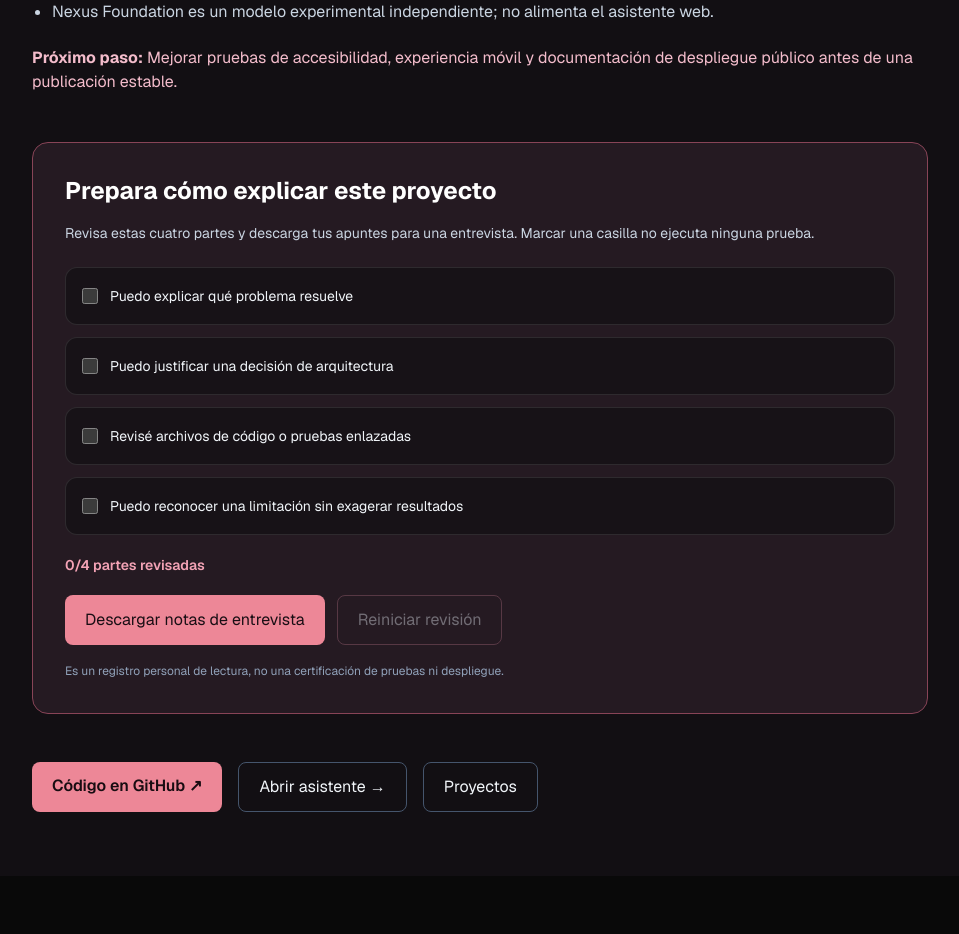
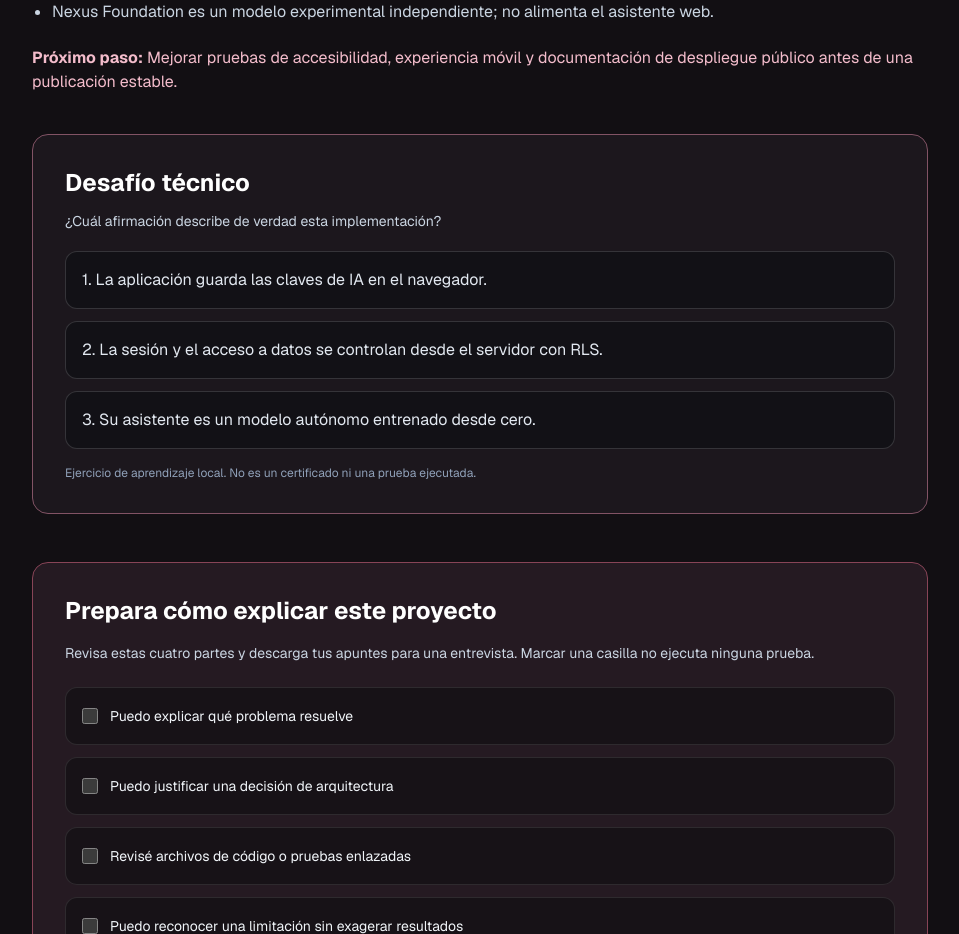
Before and after one commit to Dleteo/Nexus-AI, a Next.js app: page /projects/nexus-ai in a window 1280 px wide. Shown: the part 2420-3354 px from the top of the page, without its empty margins (160-1119 px from the left). Before the commit the page ends 3296 px from the top, so only its background shows below. Built offline with nearby package versions, Linux system fonts and the light colour scheme; a web font is replaced by a local one.

Commit message:
feat(workspace): add evidence-based architecture challenge to five case studies

```diff
--- a/app/projects/[slug]/page.tsx
+++ b/app/projects/[slug]/page.tsx
@@ -1,5 +1,6 @@
 import type { Metadata } from "next";
 import InterviewReviewChecklist from "../../../components/career/InterviewReviewChecklist";
+import ArchitectureChallenge from "../../../components/career/ArchitectureChallenge";
 import Link from "next/link";
 import { notFound } from "next/navigation";
 import { caseStudies, getCaseStudy } from "../../../data/case-studies";
@@ -33,6 +34,7 @@ export default async function CaseStudyPage({params,searchParams}: {params:Promi
    {project.evidence.length>0&&<section className={section}><h2 className="text-2xl font-semibold">{label.evidence}</h2><div className="mt-5 grid gap-3">{project.evidence.map(x=><a key={x.url} href={x.url} target="_blank" rel="noopener noreferrer" className="rounded-xl border border-slate-700 bg-[#211920] p-5 hover:border-[#e56b85] focus-visible:outline-2 focus-visible:outline-[#eb819b]"><strong className="text-[#f3bccb]">{locale==="es"?x.label:x.url.split("/").slice(-2).join("/")} ↗</strong>{locale==="es"&&<p className="mt-2 text-sm text-slate-300">{x.detail}</p>}</a>)}</div></section>}
    <section className={section}><h2 className="text-2xl font-semibold">{label.lessons}</h2><ul className="mt-5 list-disc space-y-3 pl-5 leading-7 text-slate-300">{project.lessons.map(x=><li key={x}>{x}</li>)}</ul></section>
    <section className={section}><h2 className="text-2xl font-semibold">{label.limits}</h2><ul className="mt-5 list-disc space-y-3 pl-5 leading-7 text-slate-300">{project.limitations.map(x=><li key={x}>{x}</li>)}</ul><p className="mt-5 text-[#f3bccb]"><strong>{label.next}:</strong> {project.next}</p></section>
+   <ArchitectureChallenge slug={project.slug} language={locale}/>
    <InterviewReviewChecklist study={project} language={locale}/>
    <div className="mt-12 flex flex-wrap gap-4">{project.repository&&<a href={project.repository} target="_blank" rel="noopener noreferrer" className="rounded-lg bg-[#ed8797] px-5 py-3 font-semibold text-[#180c11]">{label.code} ↗</a>}{project.demo&&(project.demo.startsWith("/")?<Link href={project.demo} className="rounded-lg border border-slate-600 px-5 py-3">{project.slug==="nexus-ai"?label.assistant:label.demo} →</Link>:<a href={project.demo} target="_blank" rel="noopener noreferrer" className="rounded-lg border border-slate-600 px-5 py-3">{label.demo} ↗</a>)}<Link href={back+"#proyectos"} className="rounded-lg border border-slate-600 px-5 py-3">{label.project}</Link></div>
   </div>
```
